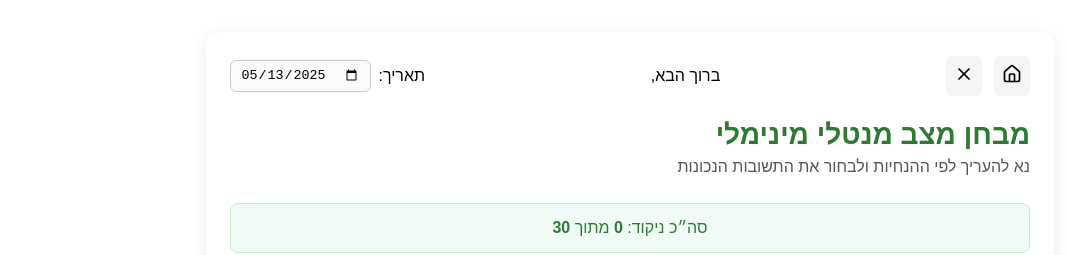
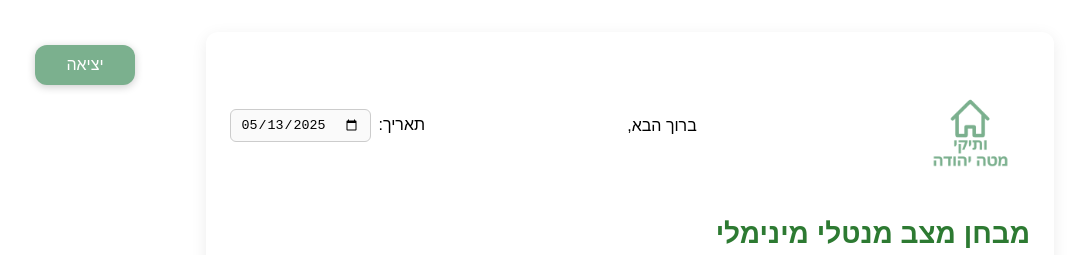
Before and after one commit to Mohasalyan/nurse-my, a React (Vite) app in the folder client/: page /folder/1/mini-mental/history in a window 1280 px wide. Shown: the top 255 px of the page, without its empty margins (10-1078 px from the left). Built offline with nearby package versions, Linux system fonts and the light colour scheme; no server answers; sample sign-in values are in the browser's storage.

Commit message:
incorporated the home and exit buttons in the minimental page- still needs refining and placement adjusting

```diff
--- a/client/src/pages/MiniMental/MiniMental.css
+++ b/client/src/pages/MiniMental/MiniMental.css
@@ -28,18 +28,6 @@
   display: flex;
   align-items: center;
   gap: 0.75rem;
-}
-.mm-icon-btn {
-  background: #f5f5f5;
-  border: none;
-  padding: 0.5rem;
-  border-radius: 6px;
-  cursor: pointer;
-  transition: background 0.2s;
-  color: #000;
-}
-.mm-icon-btn:hover {
-  background: #e0e0e0;
 }
 
 /* בורר מטופל ותאריך */
@@ -186,10 +174,7 @@
 }
 
 /* כפתורים כלליים */
-button.mm-save-btn,
-button.mm-icon-btn {
-  font-family: inherit;
-}
+
 
 /* תיקון תצוגה במצב כהה של כרום */
 @media (prefers-color-scheme: dark) {
--- a/client/src/pages/MiniMental/MiniMentalForm.jsx
+++ b/client/src/pages/MiniMental/MiniMentalForm.jsx
@@ -3,7 +3,9 @@ import React, { useEffect, useState } from "react";
 import { useNavigate, useParams } from "react-router-dom";
 import { toast } from "react-toastify";
 import "react-toastify/dist/ReactToastify.css";
-
+import HomeB from "../../Components/HomeB/HomeB";
+import homeIcon from "../../assets/Home.png";
+import Exit from "../../Components/Exit/Exit";
 import useUserStore from "../../store/userStore";
 import useMiniMentalStore from "../../store/miniMentalStore";
 import { db } from "../../firebase/firebaseConfig";
@@ -79,12 +81,16 @@ const MiniMentalForm = () => {
     <div className="mm-container">
       <header className="mm-header">
         <div className="mm-header-left">
-          <button className="mm-icon-btn" onClick={() => navigate("/home")} title="בית">
-            <HomeIcon size={20} />
-          </button>
-          <button className="mm-icon-btn" onClick={() => navigate(-1)} title="חזרה">
-            <CloseIcon size={20} />
-          </button>
+          <div className="home">
+            <HomeB
+              image={homeIcon}
+              style={{ width: "55px", height: "55px" }}
+              to="/home"
+            />
+          </div>
+          <div className="exit-icon">
+            <Exit title="יציאה" to={-1} />
+          </div>
         </div>
         <div className="mm-header-center">
           <span className="mm-user-name">משתמש: {username}</span>
--- a/client/src/pages/MiniMental/MiniMentalHistory.jsx
+++ b/client/src/pages/MiniMental/MiniMentalHistory.jsx
@@ -3,7 +3,9 @@ import React, { useEffect, useState } from "react";
 import { useNavigate, useParams } from "react-router-dom";
 import { toast } from "react-toastify";
 import "react-toastify/dist/ReactToastify.css";
-
+import HomeB from "../../Components/HomeB/HomeB";
+import homeIcon from "../../assets/Home.png";
+import Exit from "../../Components/Exit/Exit";
 import useUserStore from "../../store/userStore";
 import useMiniMentalStore from "../../store/miniMentalStore";
 import { db } from "../../firebase/firebaseConfig";
@@ -66,14 +68,21 @@ const MiniMentalForm = () => {
     <div className="mm-container">
       {/* Header */}
       <header className="mm-header">
+
         <div className="mm-header-left">
-          <button className="mm-icon-btn" onClick={() => navigate("/home")} title="בית">
-            <HomeIcon size={20} />
-          </button>
-          <button className="mm-icon-btn" onClick={() => navigate(-1)} title="חזרה">
-            <CloseIcon size={20} />
-          </button>
+          <div className="home">
+            <HomeB
+              image={homeIcon}
+              style={{ width: "55px", height: "55px" }}
+              to="/home"
+            />
+          </div>
+          <div className="exit-icon">
+            <Exit title="יציאה" to={-1} />
+          </div>
         </div>
+
+
         <div className="mm-header-center">
           <span className="mm-user-name">
             ברוך הבא, <strong>{username}</strong>
```
